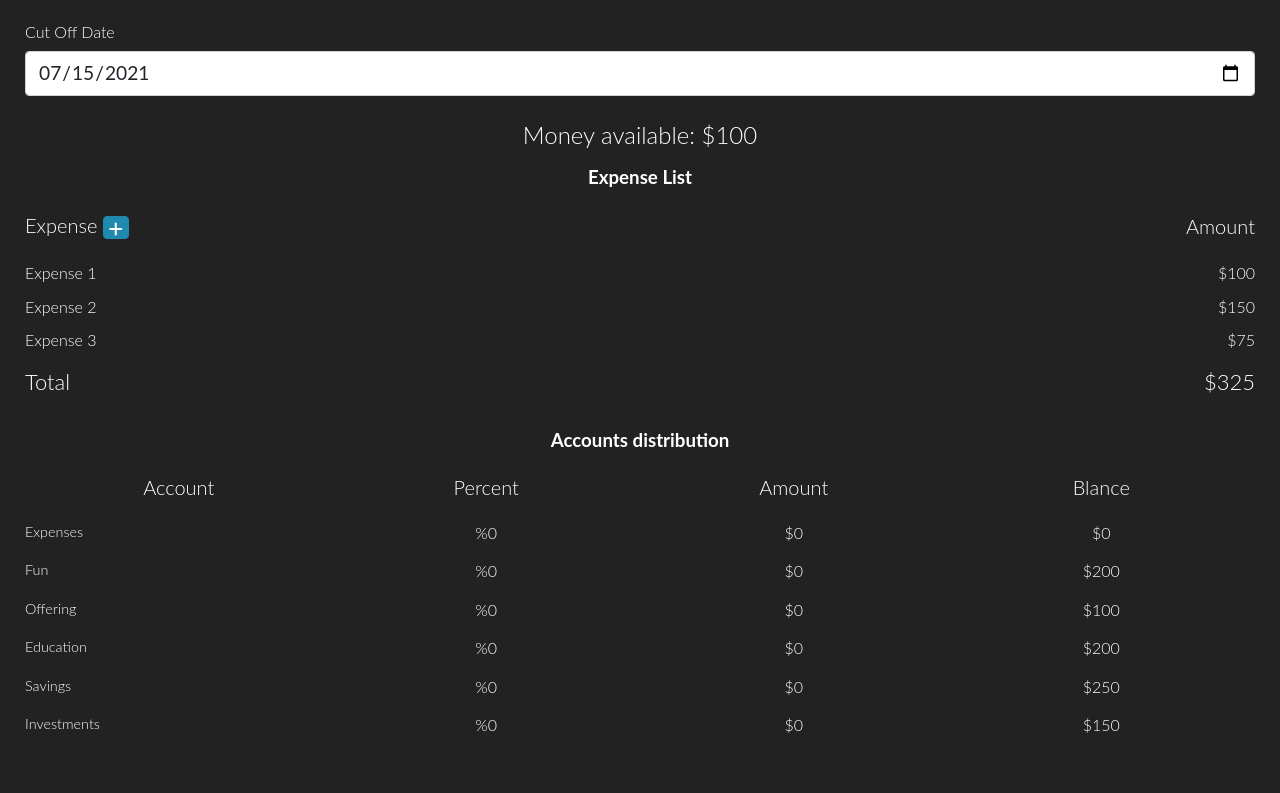
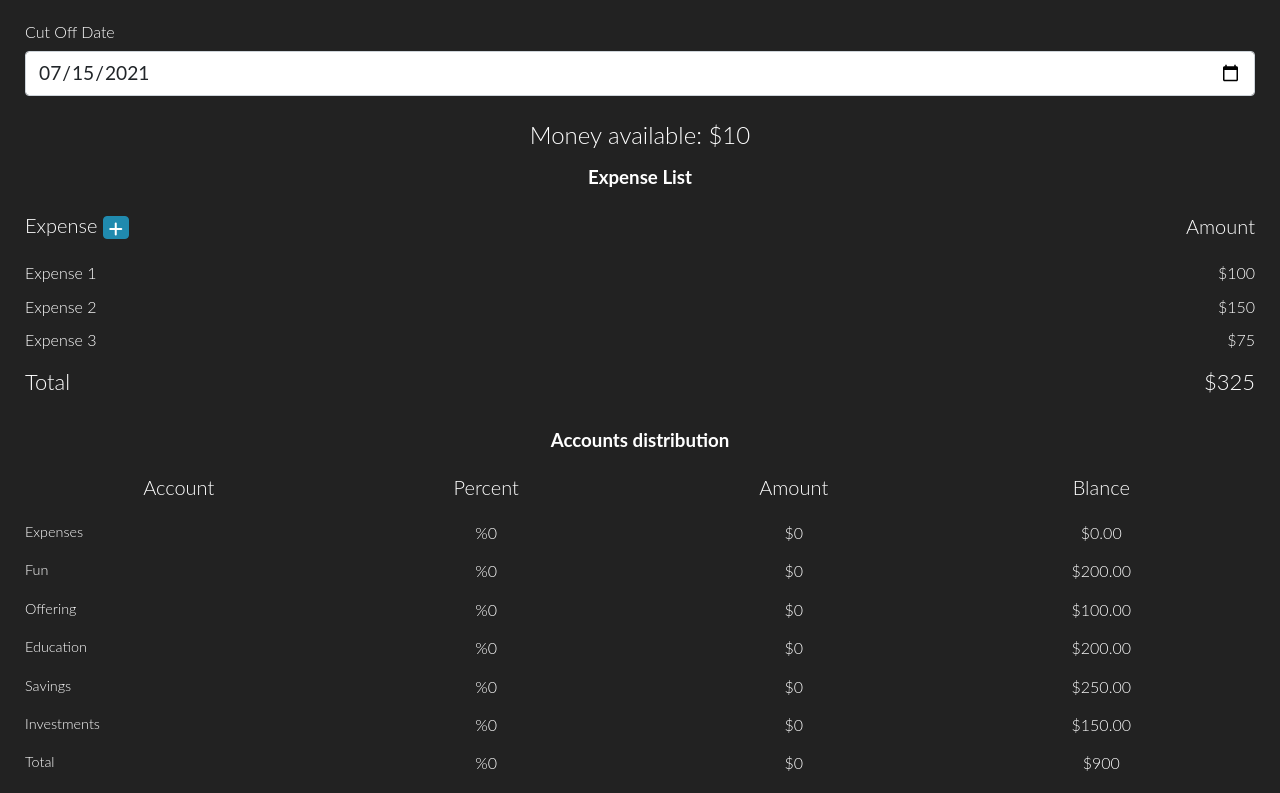
Before and after one commit to MarcosLopez7/BudgetMaker, a Vue app: page /make-budget in a window 1280 px wide. Shown: the part 198-991 px from the top of the page. Before the commit the page ends 952 px from the top, so only its background shows below. Built offline with nearby package versions, Linux system fonts and the light colour scheme.

Commit message:
agregando funcionalidad a la tabla de cuentas

```diff
--- a/src/views/MakeBudget.vue
+++ b/src/views/MakeBudget.vue
@@ -11,6 +11,7 @@
           placeholder="Amount"
           v-model="amount"
           min="0"
+          @input="modifyAmountByIncome()"
           required
         />
       </div>
@@ -56,19 +57,38 @@
           ></i
           >{{ account.name }}</span
         >
-        <span v-show="!account.isEditting">%0</span>
+        <span v-show="!account.isEditting">%{{ account.percent }}</span>
         <div v-show="account.isEditting">
           <input
             :id="`percent-input-${index}`"
+            v-model="account.percent"
             type="number"
             @keyup.enter="account.isEditting = false"
+            @input="modifyAmountByPercent(index)"
           />
         </div>
-        <span v-show="!account.isEditting">$0</span>
+        <span v-show="!account.isEditting">${{ account.amount }}</span>
         <div v-show="account.isEditting">
-          <input type="number" @keyup.enter="account.isEditting = false" />
+          <input
+            v-model="account.amount"
+            type="number"
+            @keyup.enter="account.isEditting = false"
+            @input="modifyPercentByAmount(index)"
+          />
         </div>
-        <span>${{ account.balance }}</span>
+        <span
+          >${{
+            (parseFloat(account.amount) + parseFloat(account.balance)).toFixed(
+              2
+            )
+          }}</span
+        >
+      </div>
+      <div class="table-account-row-carnitaasada edditing-row">
+        <span class="start-row">Total</span>
+        <span>%{{ totalPercent }}</span>
+        <span>${{ totalAmount }}</span>
+        <span>${{ totalBalance }}</span>
       </div>
     </form>
   </div>
@@ -95,10 +115,14 @@
   6. Obtener total de gastos y agregar automáticamente a la lista X
   7. Renderizar tabla de cuentas para asignar por porcentaje y monto,
   más balance acumulado X
-    1. Poner inputs en cada columna
-    2. Poner una fila modificable
-    3. Hacer click a row para poner inputs
+    1. Poner inputs en cada columna  X
+    2. Poner una fila modificable X
+    3. Hacer click a row para poner inputs X
+
+  TRATAR DE CERRAR LA EDICIÒN FILA DANDO LE CLICK A OTRO LADO EN VEZ DE USAR EL TACHE
+
   8. Modificación automática de porcentajes, monto y balance
+    1. Validar que no se envien strings por ningun input y mandar 0 u otro numero a las modificaciones
   9. Suma total de porcentaje, monto y balance
   10. Validar Inputs númericos a sólo positivos
   11. Validar que no se asigne mayor presupuesto
@@ -114,7 +138,7 @@ export default {
   },
   data() {
     return {
-      amount: "0.00",
+      amount: "",
       date: "",
       accounts: [],
       unassigned: 0,
@@ -131,8 +155,42 @@ export default {
 
       return Math.round(result * 100) / 100;
     },
+    totalPercent() {
+      return this.getTotal("percent");
+    },
+    totalAmount() {
+      return this.getTotal("amount");
+    },
+    totalBalance() {
+      return this.getTotal("balance");
+    },
   },
   methods: {
+    modifyAmountByIncome() {
+      this.accounts.forEach((account) => {
+        account.amount =
+          (this.availableMoney * parseFloat(account.percent)) / 100;
+      });
+    },
+    modifyAmountByPercent(index) {
+      this.accounts[index].amount =
+        this.availableMoney * (parseFloat(this.accounts[index].percent) / 100);
+
+      this.accounts[index].amount.toString();
+    },
+    modifyPercentByAmount(index) {
+      this.accounts[index].percent =
+        (parseFloat(this.accounts[index].amount) / this.availableMoney) * 100;
+
+      this.accounts[index].percent.toString();
+    },
+    getTotal(attr) {
+      let result = 0;
+      this.accounts.forEach(
+        (account) => (result = result + parseFloat(account[attr]))
+      );
+      return result;
+    },
     editAccountRow(index) {
       if (!this.accounts[index].isEditting) {
         for (let i = 0; i < this.accounts.length; i++) {
@@ -166,6 +224,8 @@ export default {
 
       accountsData.forEach((account) => {
         account.isEditting = false;
+        account.percent = "0";
+        account.amount = "0";
       });
 
       this.accounts = dataObj.accounts;
```
